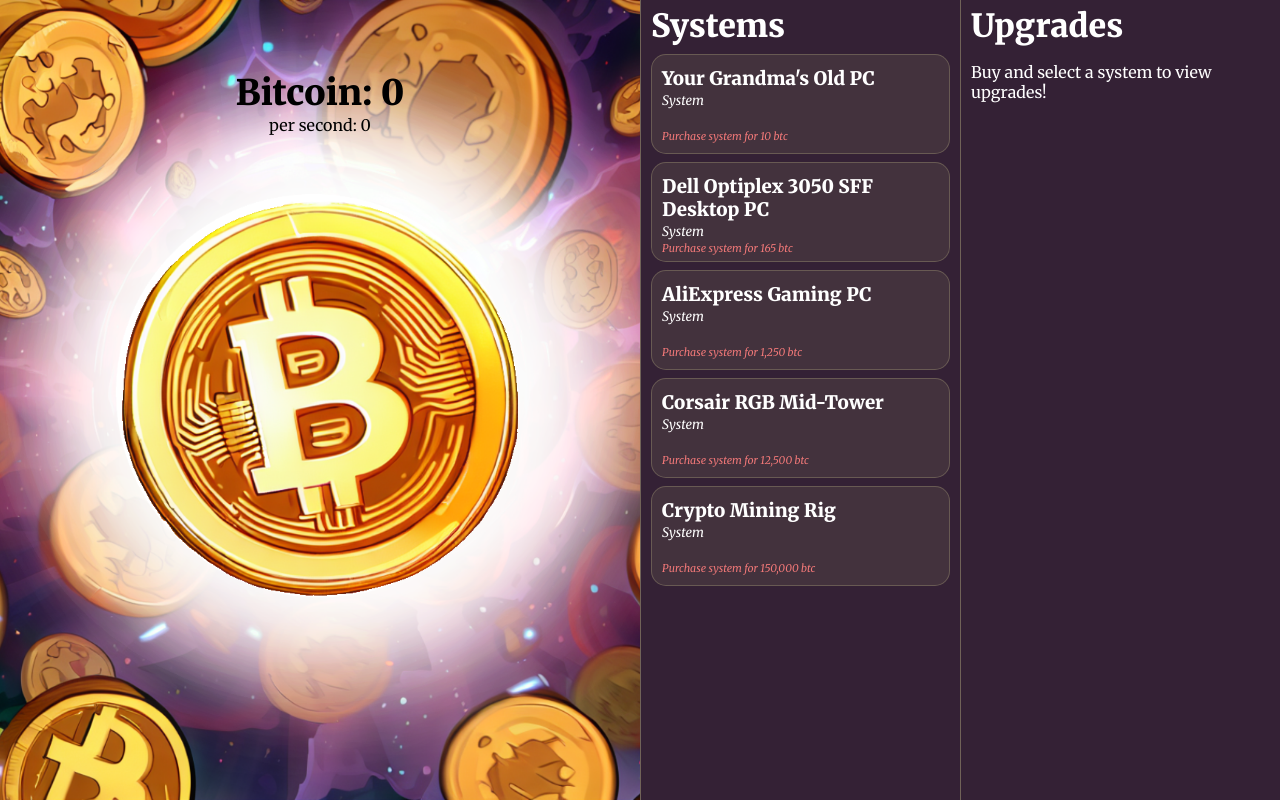
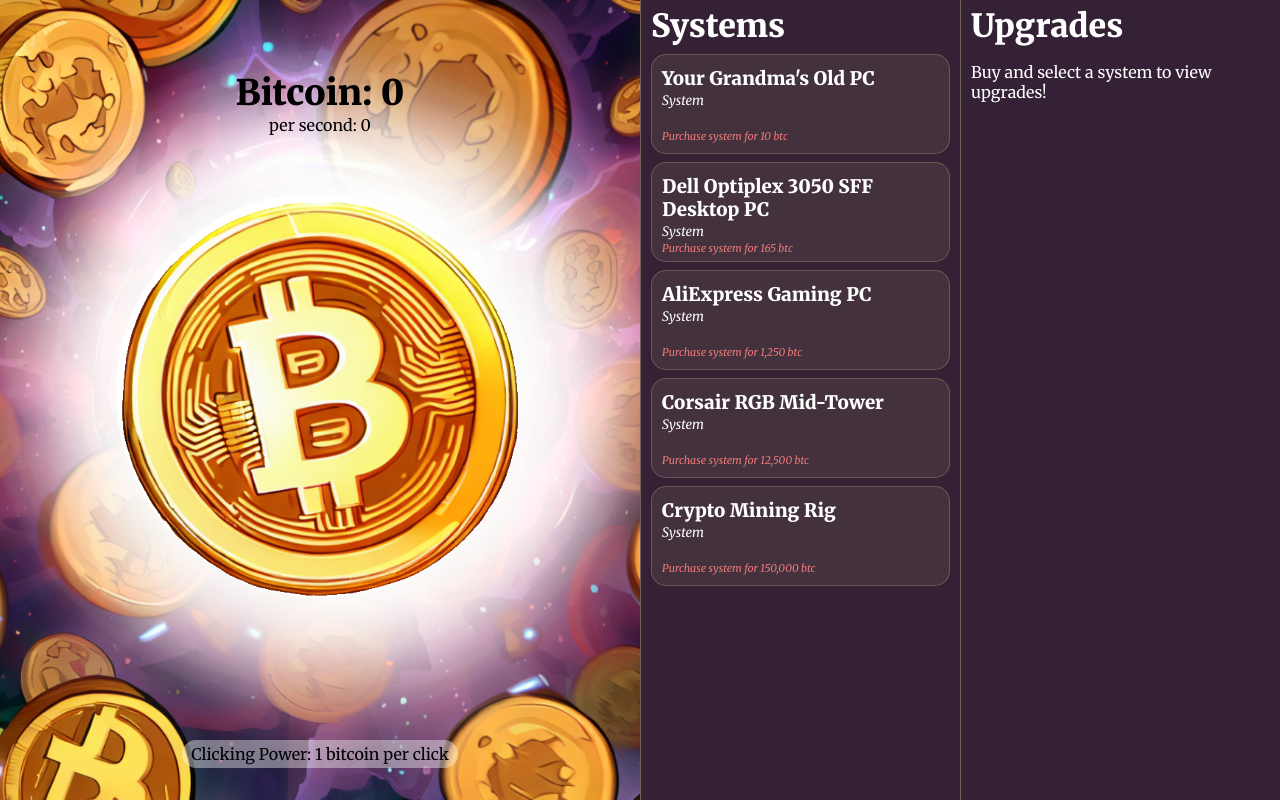
Before and after one commit to DUDEbehindDUDE/Crypto-Clicker, a React (Create React App) app: page / in a window 1280 px wide. Built offline with nearby package versions, Linux system fonts and the light colour scheme.

Commit message:
Add clicking power text, reword some items

```diff
--- a/src/App.js
+++ b/src/App.js
@@ -99,6 +99,7 @@ function App() {
           <div class="mainContent">
             <MainCounters total={bitcoins} bps={bps} />
             <Bitcoin bitcoinPerClick={bitcoinPerClick} />
+            <SecondaryCounters bpc={bitcoinPerClick} />
           </div>
           <Store />
         </OwnedItems.Provider>
@@ -167,6 +168,10 @@ function MainCounters({ total, bps }) {
       <p class="bitcoinPerSecond">per second: {bps}</p>
     </div>
   );
+}
+
+function SecondaryCounters({ bpc }) {
+  return <p class="clickingPower">Clicking Power: {bpc} bitcoin per click</p>;
 }
 
 // Everything you can buy is part of this component
@@ -649,9 +654,10 @@ function SystemUpgrades({ selected, buyItem, calcItemPrice }) {
   };
 
   const ownedText = (item) => {
+    const itemText = item === "ram" ? "Upgrade" : "Overclock";
     return (
       <span class={priceClass(item)}>
-        Purchase overclock for {calcItemPrice(item, true)} btc
+        Purchase {itemText} for {calcItemPrice(item, true)} btc
       </span>
     );
   };
@@ -717,7 +723,7 @@ function SystemUpgrades({ selected, buyItem, calcItemPrice }) {
         }}
         additionalContent={[
           `Each overclock doubles the production of the system`,
-          getLevel("cpu") == 0
+          getLevel("cpu") === 0
             ? "Not yet overclocked, resulting in no production boost"
             : `Currently overclocked ${getLevel(
                 "cpu"
@@ -745,10 +751,10 @@ function SystemUpgrades({ selected, buyItem, calcItemPrice }) {
           desc: "It's random (haha get it because it stands for RANDOM Access Memory?!?)",
         }}
         additionalContent={[
-          "Each GB of RAM increases the amount of bitcoin earned per click by 1",
+          "Each gigabyte of RAM increases the clicking power by 1 bitcoin per click",
           getLevel("ram") === 1
-            ? "Not yet upgraded, resulting in no additional bitcoin per click"
-            : `Currently at ${getLevel("ram")}GB, resulting in +${getLevel(
+            ? "Not yet upgraded, resulting in no additional clicking power"
+            : `Currently at ${getLevel("ram")} GB, resulting in +${getLevel(
                 "ram"
               )} bitcoin per click`,
         ]}
@@ -841,48 +847,49 @@ function TooltipItem({ element, mainItem, additionalContent = [] }) {
 
 // Global Upgrades -- this is old code (not used anymore) and will probably get removed if I don't forget
 // If this isn't removed it is because I plan on implementing this system on my own time after the AP exam
-function Upgrade({ name, price, priceMultiplier, bpsPerUpgrade, maxLevel }) {
-  const { bitcoins, setBitcoins } = useContext(Bitcoins);
-  const { ownedItems, setOwnedItems } = useContext(OwnedItems);
-  const [level, setLevel] = useState(1);
-  const [cost, setCost] = useState(price);
-  const [locked, setLocked] = useState(false);
 
-  function upgrade() {
-    if (bitcoins < cost) return;
-    if (level >= maxLevel) {
-      setLocked(true);
-      return;
-    }
-    setBitcoins(bitcoins - cost);
-    setLevel(level + 1);
-    setCost(price * priceMultiplier * level);
-    if (level >= maxLevel) setLocked(true);
-
-    let newOwnedItems = ownedItems;
-    newOwnedItems.upgrades.push({ bps: bpsPerUpgrade });
-    newOwnedItems.hasChange = true;
-    setOwnedItems(newOwnedItems);
-  }
-
-  function determineLocked() {
-    if (locked === true) {
-      return <p>Level: Max!</p>;
-    } else {
-      return (
-        <>
-          <p>Level: {level}</p>
-          <p>Cost: {cost} btc</p>
-        </>
-      );
-    }
-  }
-  return (
-    <button class="upgrade" onClick={upgrade}>
-      <p>{name}</p>
-      {determineLocked()}
-    </button>
-  );
-}
+// function Upgrade({ name, price, priceMultiplier, bpsPerUpgrade, maxLevel }) {
+//   const { bitcoins, setBitcoins } = useContext(Bitcoins);
+//   const { ownedItems, setOwnedItems } = useContext(OwnedItems);
+//   const [level, setLevel] = useState(1);
+//   const [cost, setCost] = useState(price);
+//   const [locked, setLocked] = useState(false);
+//
+//   function upgrade() {
+//     if (bitcoins < cost) return;
+//     if (level >= maxLevel) {
+//       setLocked(true);
+//       return;
+//     }
+//     setBitcoins(bitcoins - cost);
+//     setLevel(level + 1);
+//     setCost(price * priceMultiplier * level);
+//     if (level >= maxLevel) setLocked(true);
+//
+//     let newOwnedItems = ownedItems;
+//     newOwnedItems.upgrades.push({ bps: bpsPerUpgrade });
+//     newOwnedItems.hasChange = true;
+//     setOwnedItems(newOwnedItems);
+//   }
+//
+//   function determineLocked() {
+//     if (locked === true) {
+//       return <p>Level: Max!</p>;
+//     } else {
+//       return (
+//         <>
+//           <p>Level: {level}</p>
+//           <p>Cost: {cost} btc</p>
+//         </>
+//       );
+//     }
+//   }
+//   return (
+//     <button class="upgrade" onClick={upgrade}>
+//       <p>{name}</p>
+//       {determineLocked()}
+//     </button>
+//   );
+// }
 
 export default App;
--- a/src/index.css
+++ b/src/index.css
@@ -80,6 +80,18 @@ div.mainContent .bitcoin:hover {
 div.mainContent .bitcoin:active {
   width: 390px;
   height: 390px;
+}
+div.mainContent .clickingPower {
+  position: absolute;
+  width: -moz-fit-content;
+  width: fit-content;
+  margin-bottom: 2em;
+  padding: 4px 9px;
+  border-radius: 32px;
+  bottom: 0;
+  left: 50%;
+  transform: translate(-50%);
+  background-color: rgba(255, 255, 255, 0.4);
 }
 
 aside.store {
--- a/src/index.scss
+++ b/src/index.scss
@@ -31,7 +31,7 @@ body {
 }
 
 #root {
-  font-family: 'Merriweather', serif;
+  font-family: "Merriweather", serif;
   display: flex;
   width: 100%;
   justify-content: space-between;
@@ -89,6 +89,17 @@ div.mainContent {
     width: 390px;
     height: 390px;
   }
+  .clickingPower {
+    position: absolute;
+    width: fit-content;
+    margin-bottom: 2em;
+    padding: 4px 9px;
+    border-radius: 32px;
+    bottom: 0;
+    left: 50%;
+    transform: translate(-50%);
+    background-color: rgba(255, 255, 255, 0.4);
+  }
 }
 
 aside.store {
@@ -108,18 +119,18 @@ aside.store {
     font-weight: 900;
   }
   button {
-    font-family: 'Merriweather', serif;
+    font-family: "Merriweather", serif;
     transition: all ease 0.5s;
     height: 100px;
     width: 100%;
     display: flex;
     flex-direction: column;
     border-radius: 15px;
-    border: 1px solid rgba($accent,.2);
+    border: 1px solid rgba($accent, 0.2);
     margin-top: 0;
     padding: 10px;
     margin-bottom: 8px;
-    background-color: rgba($accent,.08);
+    background-color: rgba($accent, 0.08);
     color: white;
     div.descriptors {
       display: flex;
@@ -147,8 +158,8 @@ aside.store {
     }
   }
   button:hover {
-    background-color: rgba($accent,.2);
-    border-color: rgba($accent,0);
+    background-color: rgba($accent, 0.2);
+    border-color: rgba($accent, 0);
   }
   div.systems {
     padding: 10px;
@@ -220,7 +231,7 @@ span.descriptor {
 
 .tooltip {
   pointer-events: none;
-  font-family: 'Merriweather', serif !important;
+  font-family: "Merriweather", serif !important;
   border-radius: 10px !important;
   background-color: $tooltipBackground !important;
   div.tooltipDescriptors {
```
